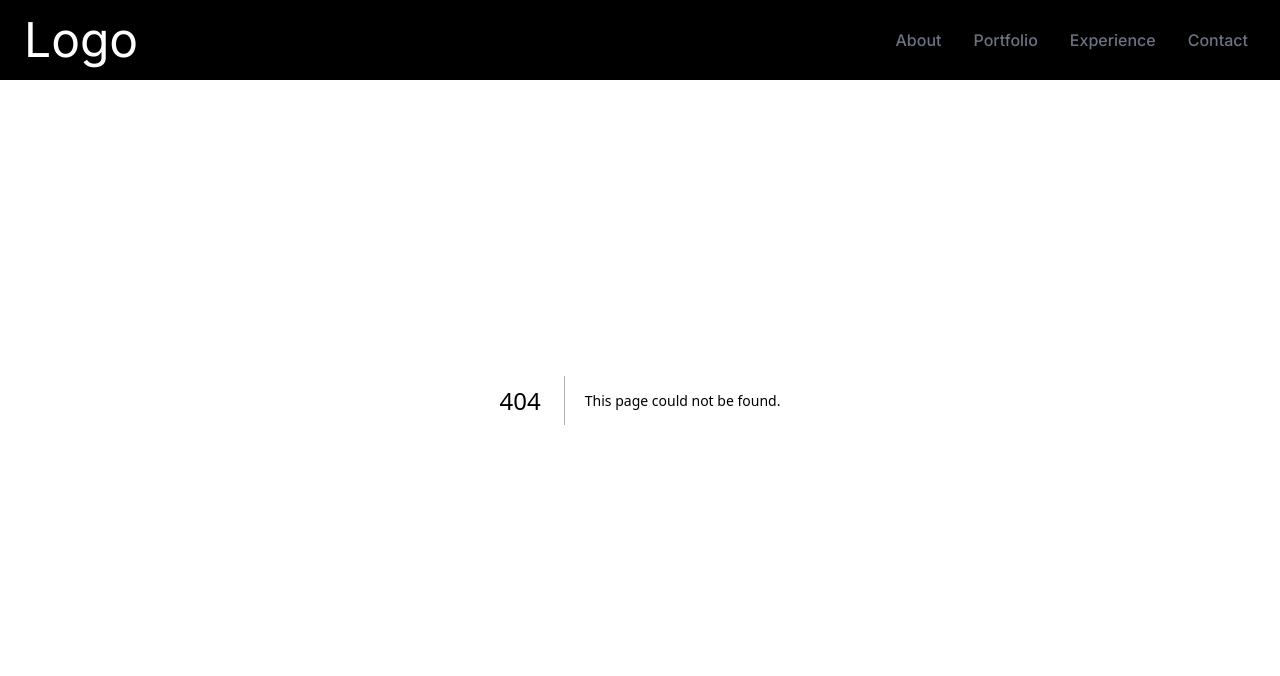
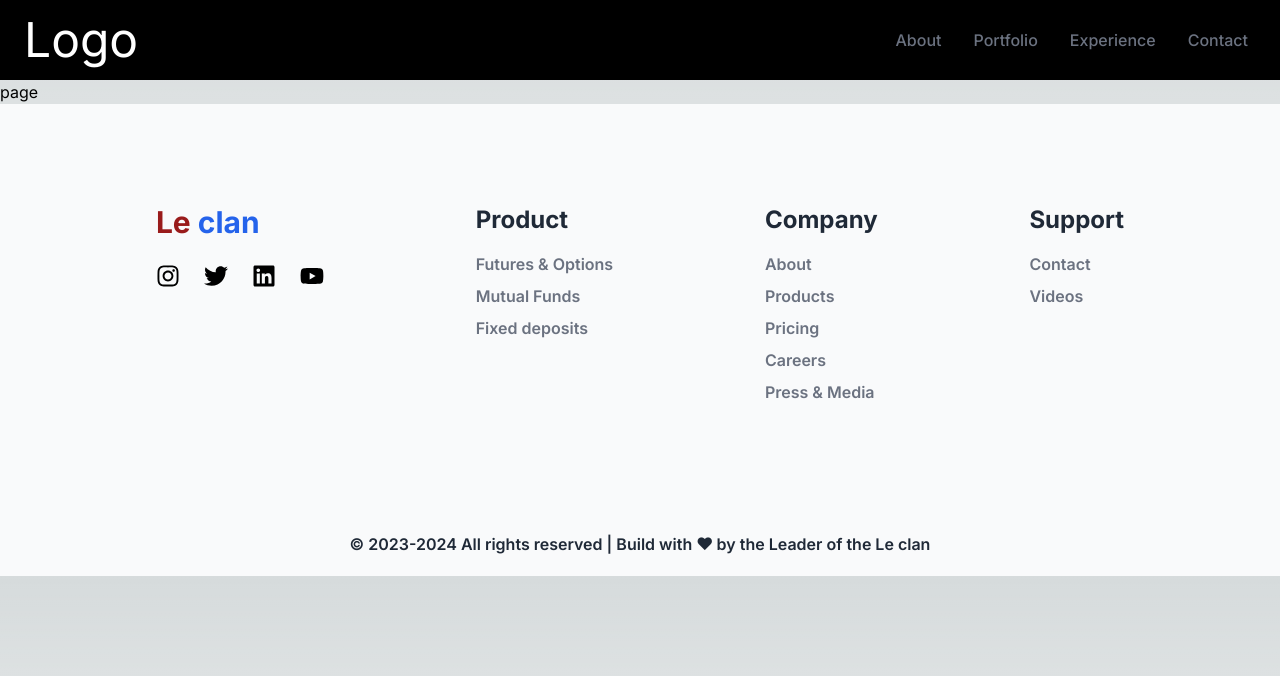
Before and after one commit to lehung2022/next-image-gallery, a Next.js app: page /about in a window 1280 px wide. Before the commit this address had no page. Shown: the top 676 px of the page. Built offline with nearby package versions, Linux system fonts and the light colour scheme.

Commit message:
added some more pages. I will delete the page folder later

```diff
--- /dev/null
+++ b/src/app/about/interview/page.tsx
@@ -0,0 +1,7 @@
+import React from 'react'
+
+export default function page() {
+  return (
+    <div>page</div>
+  )
+}
--- /dev/null
+++ b/src/app/about/layout.tsx
@@ -0,0 +1,16 @@
+import { Inter } from "next/font/google";
+// import type { Metadata } from "next";
+// import "../globals.css";
+const inter = Inter({ subsets: ["latin"] });
+
+export const metadata = {
+  title: "Next Image Gallery",
+  description: "Generated by create next app",
+};
+
+export default function AboutLayout({ children }) {
+  return (
+    <div>{children}</div>
+
+  );
+}
--- /dev/null
+++ b/src/app/about/page.tsx
@@ -0,0 +1,10 @@
+import React from 'react'
+
+export default function page() {
+  return (
+    <>
+    <div className='h-20'></div>
+     <div>page</div>
+    </>
+  )
+}
--- a/src/app/layout.tsx
+++ b/src/app/layout.tsx
@@ -2,7 +2,7 @@ import { Inter } from "next/font/google";
 // import type { Metadata } from "next";
 import "./globals.css";
 import Navbar from "../components/Navbar";
-// import Content from "../components/Content";
+import Footer from "../components/Footer"
 const inter = Inter({ subsets: ["latin"] });
 
 export const metadata = {
@@ -16,6 +16,7 @@ export default function RootLayout({ children }) {
       <body className={inter.className}>
         <Navbar />
         {children}
+        <Footer />
       </body>
     </html>
   );
--- a/src/app/page.tsx
+++ b/src/app/page.tsx
@@ -1,13 +1,9 @@
-import Navbar from "../components/Navbar";
-import Footer from "@/components/Footer";
 import Content from "@/components/Content";
 
 export default function Home() {
   return (
     <>
-      <Navbar />
       <Content />
-      <Footer />
     </>
   );
 }
--- a/src/components/Content.tsx
+++ b/src/components/Content.tsx
@@ -6,10 +6,11 @@ export default function Content() {
   return (
     <>
       <div className="h-20"></div>
-      <div className="h-96 w-full text-gray-100 bg-red-900">
+      <div className="h-96 w-full text-gray-100 bg-red-900 relative">
         <Image
           src="/img/Drawing_the_sword.jpg"
           style={{ objectFit: "cover", objectPosition: "center" }}
+          priority={true}
           fill
           className="w-full h-full top-0 left-0 object-cover rounded-2xl"
           alt="Picture of the first character"
```
